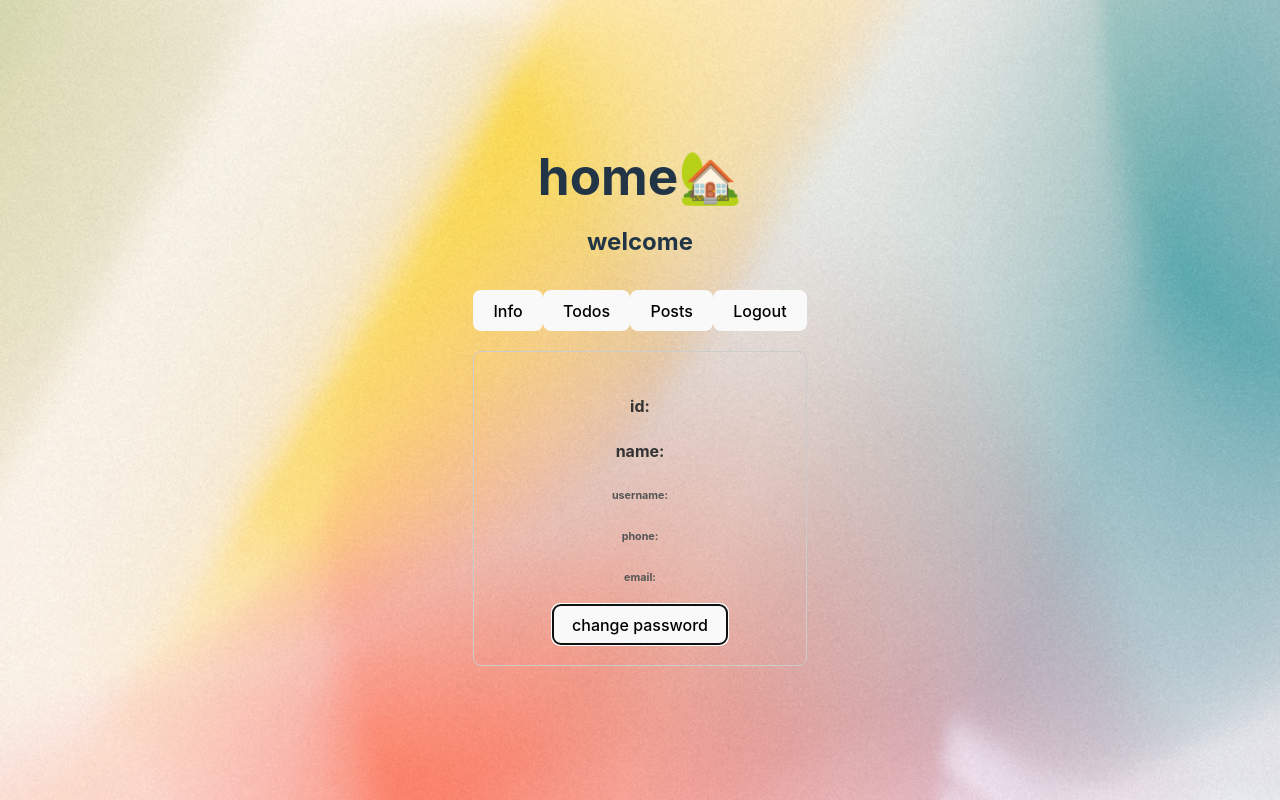
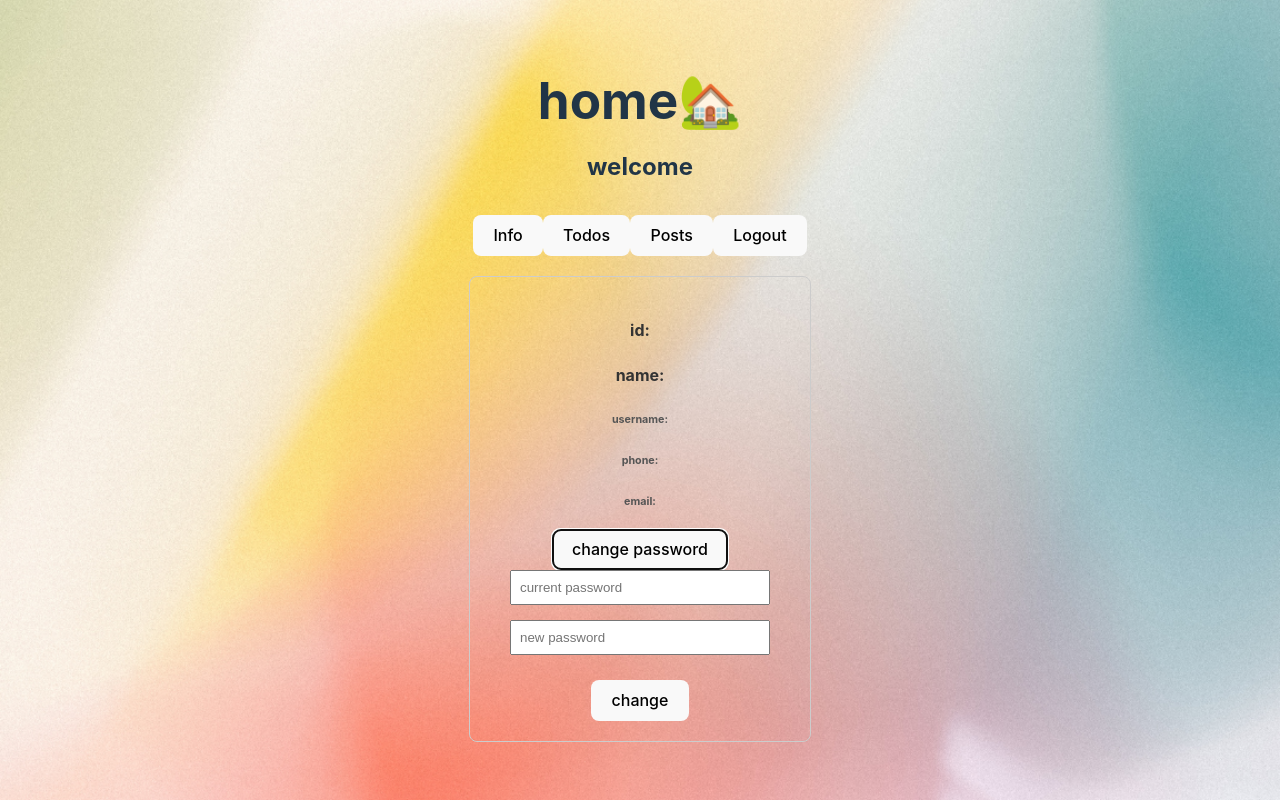
Before and after one commit to ChaniWeiner/projectNodeJs, a React (Vite) app in the folder client/: page /home/user/1/info in a window 1280 px wide. Both pictures are taken after a click on the button "change password". Built offline with nearby package versions, Linux system fonts and the light colour scheme.

Commit message:
😁😁😁😁😁

```diff
--- a/client/src/components/info/Info.jsx
+++ b/client/src/components/info/Info.jsx
@@ -1,18 +1,48 @@
 import React, { useState } from 'react';
 import { useContext } from 'react';
 import './info.css'
+import { useForm } from 'react-hook-form';
 import { currentUserContext } from '../Main'
 
 function Info() {
 
     const [user, setUser] = useContext(currentUserContext);
     const [changePswd, setChangePswd] = useState(false)
-    function changePassword() {
 
+    function changePassword(data) {
+        // let curPswd = data.curPswd
+        // let newPswd = data.newPswd
+        let userId = user.id
+        // console.log("The pswds: " + curPswd + " " + newPswd + "" + userId)
+        fetch(`http://localhost:8081/password/${user.id}`,
+            {
+                headers: { 'Content-Type': 'application/json', 'charset': 'UTF-8' },
+                method: 'PUT',
+                body: JSON.stringify({
+                    // userId: userId,
+                    curPswd: data.curPswd,
+                    newPswd: data.newPswd
+                })
+            })
+            .then(result => result.json())
+            .then(data => {
+                console.log("The data: " + data.status+data+data["status"])
+                if (data.status == 200) {
+                    alert("password updated succefuly!")
+                }
+                else alert("password can't update try again")
+                setChangePswd(false)
+            })
     }
     function openChangePasswordForm() {
+        setChangePswd(true)
+    }
 
-    }
+    const {
+        register,
+        handleSubmit,
+        formState: { errors },
+    } = useForm();
     return (
         <>
             <div className='info-container'>
@@ -22,9 +52,9 @@ function Info() {
                 <h6>phone: {user.phone}</h6>
                 <h6>email: {user.email}</h6>
                 <button onClick={openChangePasswordForm}>change password</button>
-                {changePswd && <form onSubmit={changePassword}>
-                    <input type="text" >current password</input>
-                    <input type="text" >new password</input>
+                {changePswd && <form onSubmit={handleSubmit(changePassword)}>
+                    <input type="password" placeholder='current password' {...register("curPswd", { required: true })} />
+                    <input type="password" placeholder='new password'{...register("newPswd", { required: true })} />
                     <button type='submit'>change</button>
                 </form>}
             </div>
```
Also changed, not shown: 2 other files (tests, documents, lock files or other folders).
